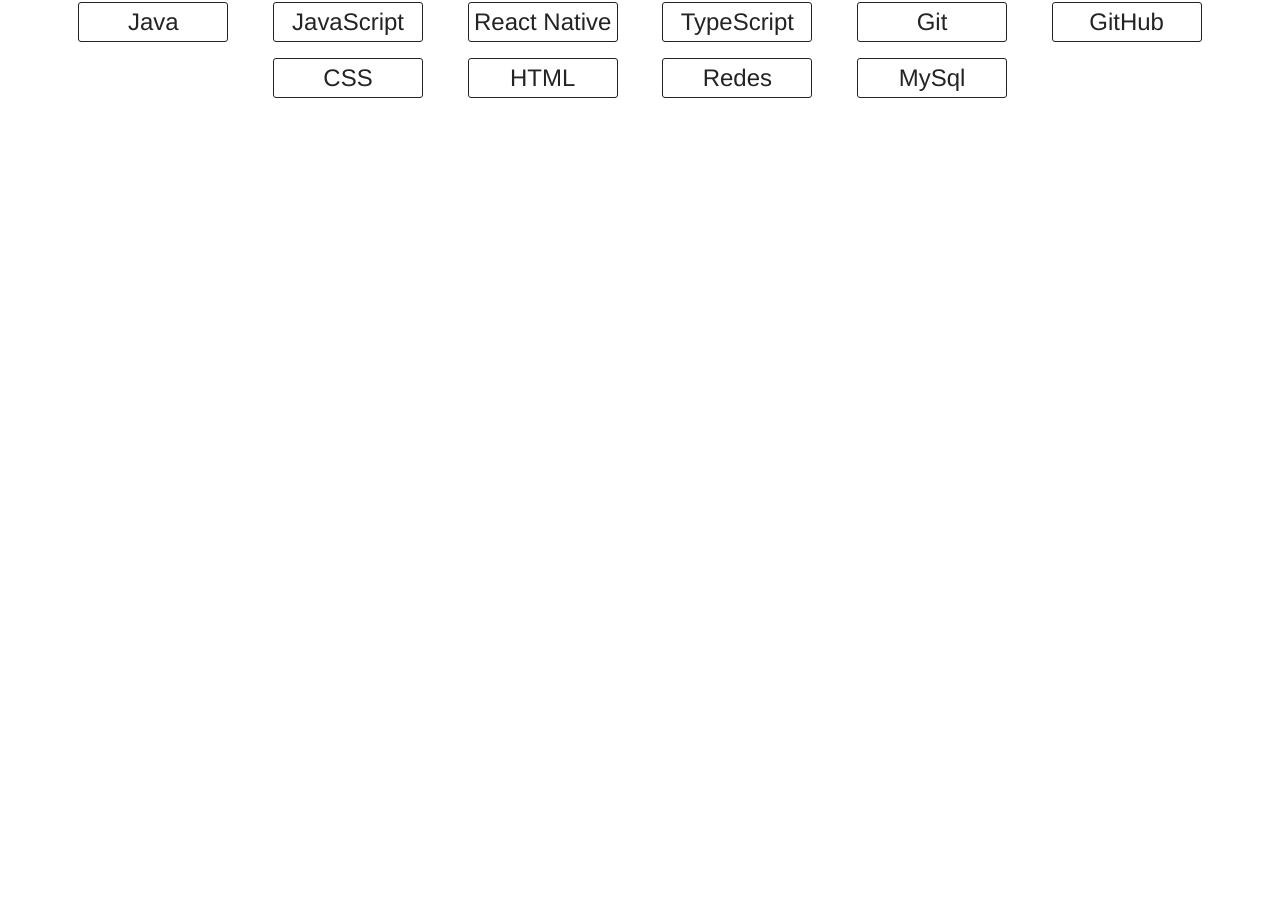
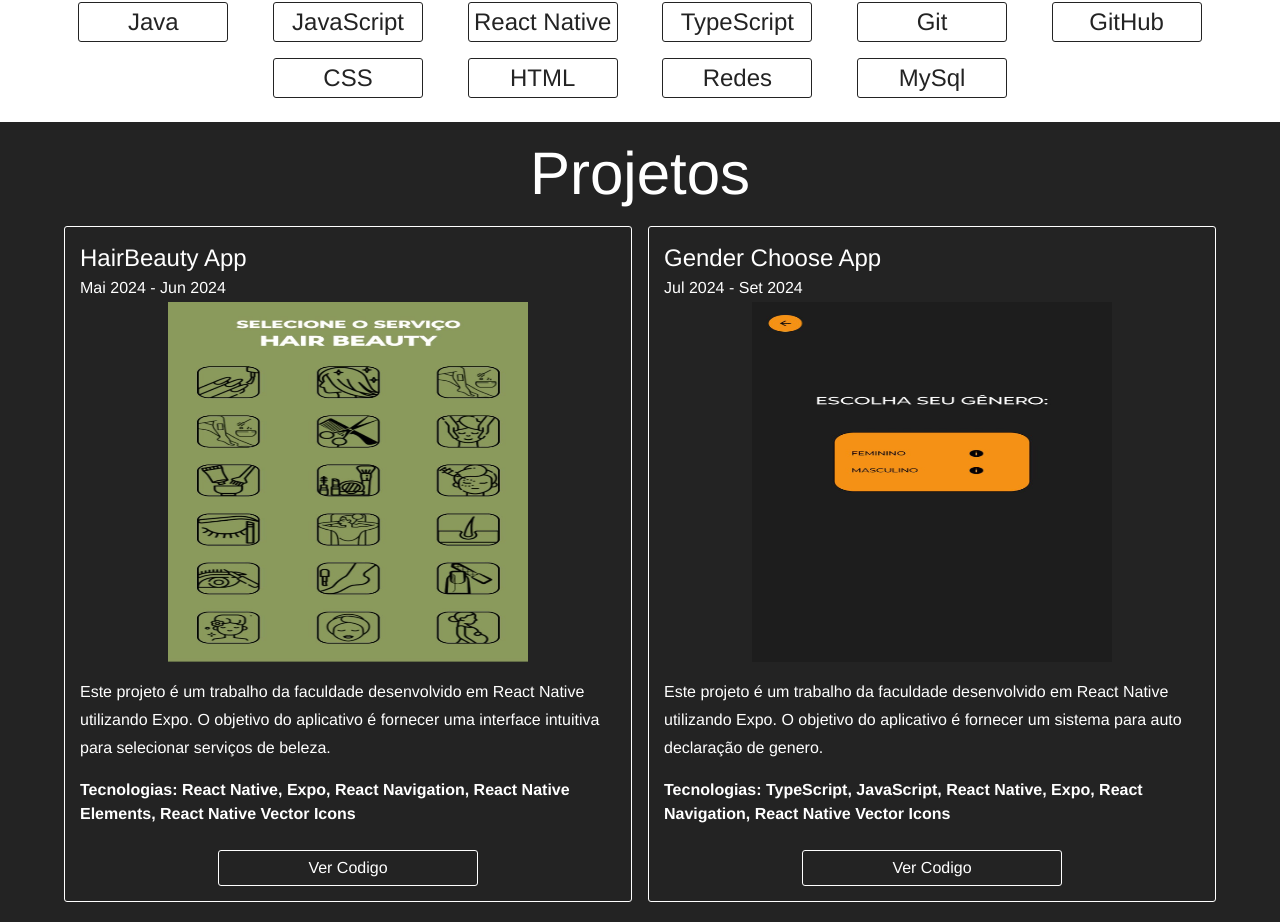
Before and after one commit to pedrofabriciodev/myPortfolio, a React (Vite) app: page / in a window 1280 px wide. Shown: the part 1318-2240 px from the top of the page. Before the commit the page ends 1440 px from the top, so only its background shows below. Built offline with nearby package versions, Linux system fonts and the light colour scheme.

Commit message:
freat: add projects

```diff
--- /dev/null
+++ b/src/components/project/ProjectsBox.tsx
@@ -0,0 +1,36 @@
+import Grid from '@mui/material/Grid2';
+import { styled } from "@mui/material"
+import { ReactNode } from "react"
+
+interface StyledTechProps{
+  children: ReactNode
+}
+
+
+const ProjectsBox: React.FC<StyledTechProps> = ({children}) => {
+
+
+
+
+    return (
+      <>
+          <Grid size={{xs:12, md:6}} >
+            <StyleProject>
+                {children}
+            </StyleProject>
+          </Grid>
+       </>
+    )
+  }
+
+
+  const StyleProject = styled("div")(({theme})=> ({
+    border: `1px solid ${theme.palette.primary.contrastText}`,
+    borderRadius: '3px',
+    width: "100%",
+    height:'100%',
+    padding:15,
+  }))
+
+
+  export default ProjectsBox
--- a/src/pages/Home/Home.tsx
+++ b/src/pages/Home/Home.tsx
@@ -2,6 +2,7 @@
 import InfoBar from "../../components/navbar/InfoBar"
 import About from "./sections/About/About"
 import Hero from "./sections/Hero/Hero"
+import Projects from "./sections/Projects/Projects"
 import Skills from "./sections/Skills/Skills"
 
 const Home = () => {
@@ -12,6 +13,7 @@
         <Hero/>
         <About/>
         <Skills/>
+        <Projects/>
       </>
     )
   }
--- /dev/null
+++ b/src/pages/Home/sections/Projects/Projects.tsx
@@ -0,0 +1,95 @@
+import Grid from '@mui/material/Grid2';
+import { Container, styled, Typography } from "@mui/material";
+import StyledButton from '../../../../components/button/StyledButton';
+import ProjectsBox from '../../../../components/project/ProjectsBox';
+import GenderChoose from '../../../../assets/images/GenderChooseInterface.jpeg'
+import HairBeauty from '../../../../assets/images/HairBeautyInterface.jpeg'
+
+
+
+const Projects = () => {
+
+    return (
+      <>
+
+        <StyledProject id='projects'>
+            <Container maxWidth= 'lg'>
+                <Grid container spacing={2}>
+                    <Grid size={{ xs: 12, md: 12 }}>
+                        <Typography color="primary.contrastText" variant="h2" textAlign={"center"} pt={2}>Projetos</Typography>
+                    </Grid>
+
+                    <ProjectsBox>
+                        <Typography color="primary.contrastText" variant="h5">HairBeauty App</Typography>
+                        <Typography color="primary.contrastText" variant="subtitle1">Mai 2024 - Jun 2024</Typography>
+                        <Grid display={"flex"} justifyContent={"center"}>
+                            <StyleAvatar src= {HairBeauty}/>
+                        </Grid>
+                        <Typography color="primary.contrastText" variant="subtitle1" pt={2}>Este projeto é um trabalho da faculdade desenvolvido em React Native utilizando Expo. O objetivo do aplicativo é fornecer uma interface intuitiva para selecionar serviços de beleza.</Typography>
+                        <Typography color="primary.contrastText" variant="body1" sx={{fontWeight:'bold'}} pt={2}>Tecnologias: React Native, Expo, React Navigation, React Native Elements, React Native Vector Icons</Typography>
+
+                        <Grid container display={"flex"} justifyContent={"center"} spacing={2} pt={3}>
+                            {/* <Grid size={{ xs: 12, md: 6 }}>
+                                <StyledButton onClick={() => ({})}>
+                                    <Typography>Ver Projeto</Typography>
+                                </StyledButton>
+                            </Grid> */}
+                            <Grid size={{ xs: 12, md: 6 }}>
+                                <StyledButton onClick={() => window.open('https://github.com/pedrofabriciodev/HairBeauty')}>
+                                    <Typography>Ver Codigo</Typography>
+                                </StyledButton>
+                            </Grid>
+                        </Grid>
+                    </ProjectsBox>
+
+                    <ProjectsBox>
+                        <Typography color="primary.contrastText" variant="h5">Gender Choose App</Typography>
+                        <Typography color="primary.contrastText" variant="subtitle1">Jul 2024 - Set 2024</Typography>
+                        <Grid display={"flex"} justifyContent={"center"}>
+                            <StyleAvatar src= {GenderChoose}/>
+                        </Grid>
+                        <Typography color="primary.contrastText" variant="subtitle1" pt={2}>Este projeto é um trabalho da faculdade desenvolvido em React Native utilizando Expo. O objetivo do aplicativo é fornecer um sistema para auto declaração de genero.</Typography>
+                        <Typography color="primary.contrastText" variant="body1" sx={{fontWeight:'bold'}} pt={2}>Tecnologias: TypeScript, JavaScript, React Native, Expo, React Navigation, React Native Vector Icons</Typography>
+
+                        <Grid container display={"flex"} justifyContent={"center"} spacing={2} pt={3}>
+                            {/* <Grid size={{ xs: 12, md: 6 }}>
+                                <StyledButton onClick={() => ({})}>
+                                    <Typography>Ver Projeto</Typography>
+                                </StyledButton>
+                            </Grid> */}
+                            <Grid size={{ xs: 12, md: 6 }}>
+                                <StyledButton onClick={() => window.open('https://github.com/pedrofabriciodev/Gender-Choose')}>
+                                    <Typography>Ver Codigo</Typography>
+                                </StyledButton>
+                            </Grid>
+                        </Grid>
+                    </ProjectsBox>
+
+
+
+                </Grid>
+            </Container>
+        </StyledProject>
+      </>
+    )
+  }
+
+  const StyledProject = styled("div")(({ theme }) => ({
+    backgroundColor: theme.palette.primary.main,
+    display:"flex",
+    justifyContent:"center",
+    [theme.breakpoints.up('xs')]: {
+        height: "%",
+      },
+      [theme.breakpoints.up('md')]: {
+        height: "100vh",
+      },
+  }));
+
+  const StyleAvatar = styled("img")(({theme})=> ({
+    width:360,
+    height:360,
+  }))
+
+
+  export default Projects
```
Also changed, not shown: src/assets/images/GenderChooseInterface.jpeg (added), src/assets/images/HairBeautyInterface.jpeg (added).
